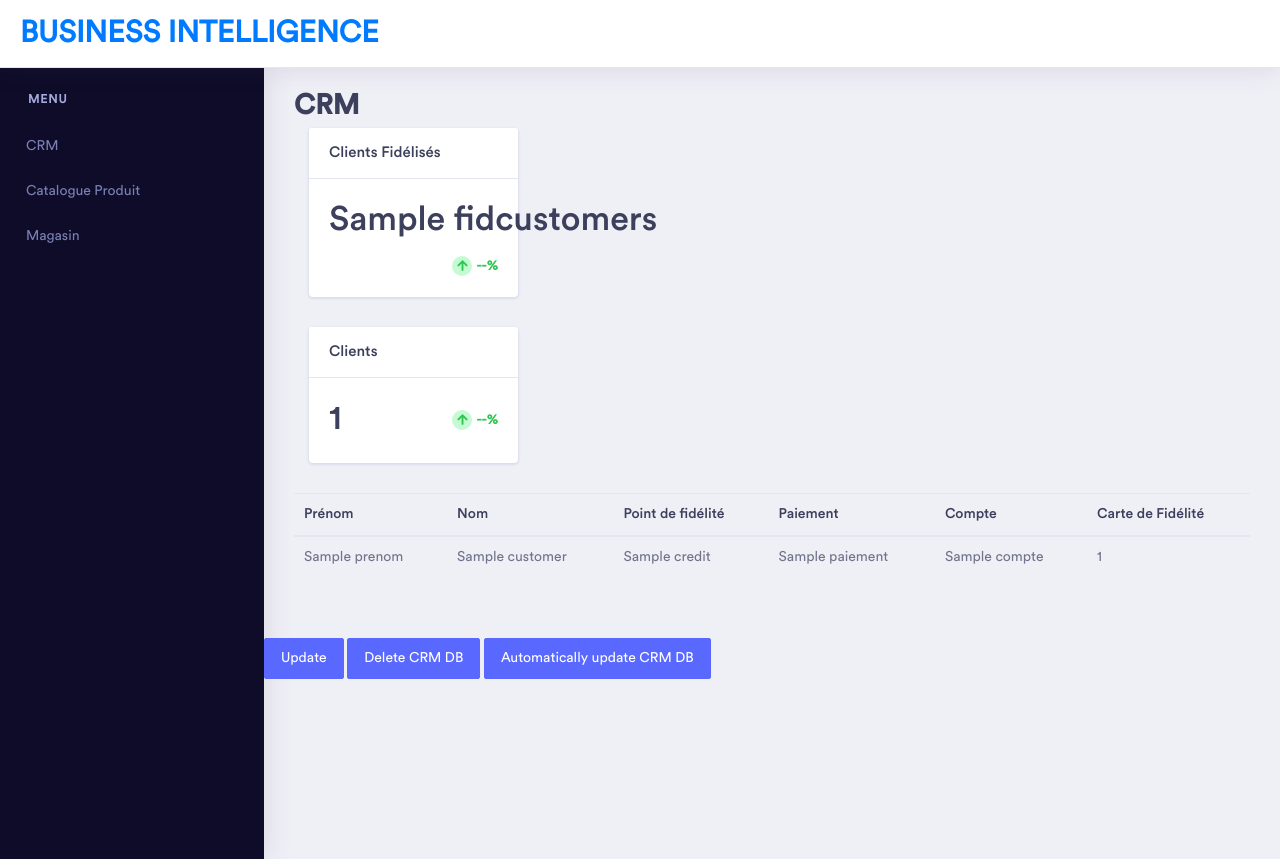
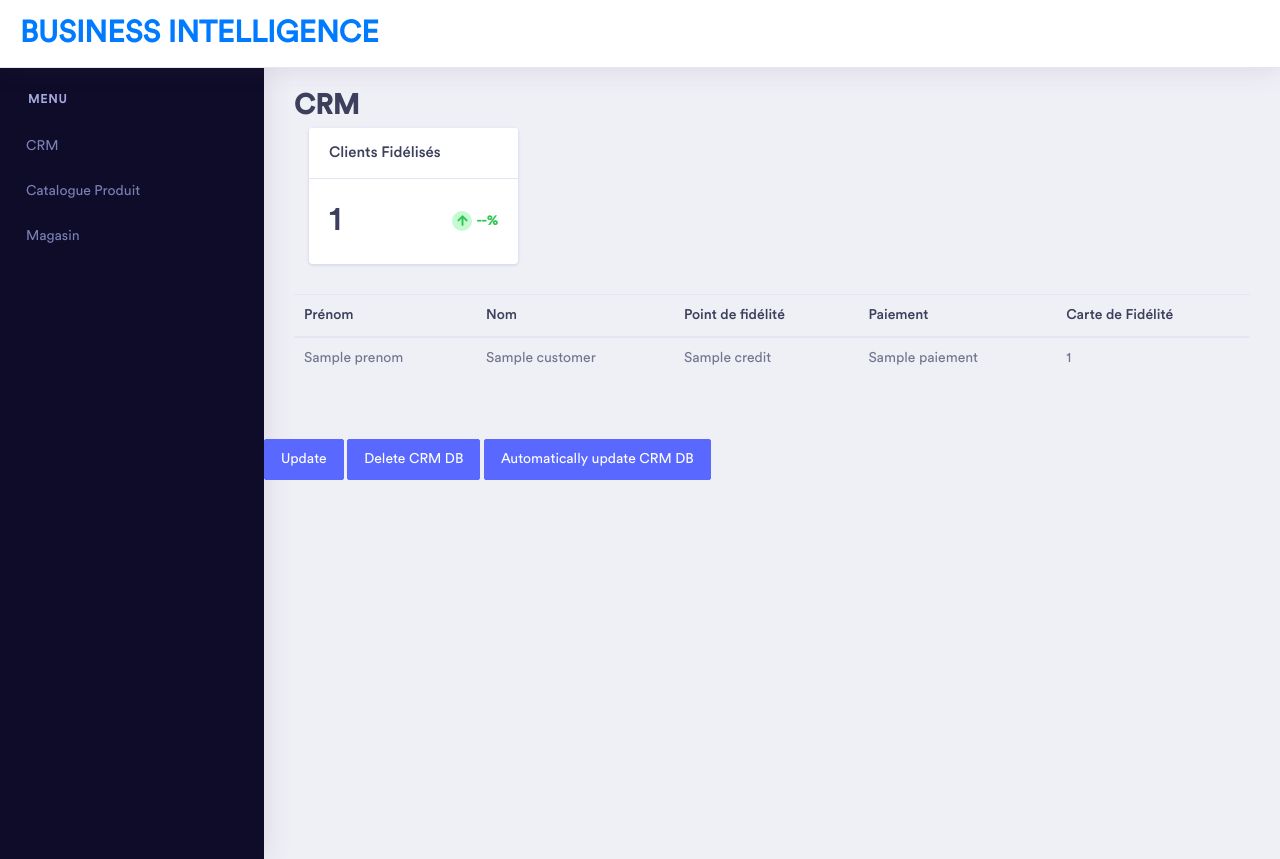
Before and after one commit to ursi-2020/business-intelligence, a Django app: template application/djangoapp/templates/crm.html in a window 1280 px wide. Shown: the top 859 px of the page. Run offline with Django 3.2, Linux system fonts and the light colour scheme; the template is opened without the code that fills it: most values are stand-ins (such as "Sample title", 1, 10 or a date in 2020); parts of the project's set-up code (start-up, migrations or seed data) failed here and were passed over; some libraries are stand-ins or nearby versions; some web fonts are replaced.

Commit message:
[CLIENT] Retrait de la colonne Compte.

```diff
--- a/application/djangoapp/templates/crm.html
+++ b/application/djangoapp/templates/crm.html
@@ -5,17 +5,6 @@
 		<div class="col-xl-3 col-lg-6 col-md-6 col-sm-12 col-12">
             <div class="card">
                 <h5 class="card-header">Clients Fidélisés</h5>
-                <div class="card-body">
-                    <div class="metric-value d-inline-block">
-                        <h1 class="mb-1">{{ fidcustomers }}</h1>
-                    </div>
-                    <div class="metric-label d-inline-block float-right text-success font-weight-bold">
-                        <span class="icon-circle-small icon-box-xs text-success bg-success-light"><i class="fa fa-fw fa-arrow-up"></i></span><span class="ml-1">--%</span>
-                    </div>
-                </div>
-            </div>
-            <div class="card">
-                <h5 class="card-header">Clients</h5>
                 <div class="card-body">
                     <div class="metric-value d-inline-block">
                         <h1 class="mb-1">{{ customers.count }}</h1>
@@ -33,7 +22,6 @@
 					<th scope="col">Nom</th>
 					<th scope="col">Point de fidélité</th>
 					<th scope="col">Paiement</th>
-					<th scope="col">Compte</th>
                     <th scope="col">Carte de Fidélité</th>
 				</tr>
 			</thead>
@@ -44,7 +32,6 @@
 						<td>{{ customer.Nom }}</td>
 						<td>{{ customer.Credit }}</td>
 						<td>{{ customer.Paiement }}</td>
-						<td>{{ customer.Compte }}</td>
                         <td>{{ customer.carteFid }}</td>
                     </tr>
 				{% endfor %}
```
